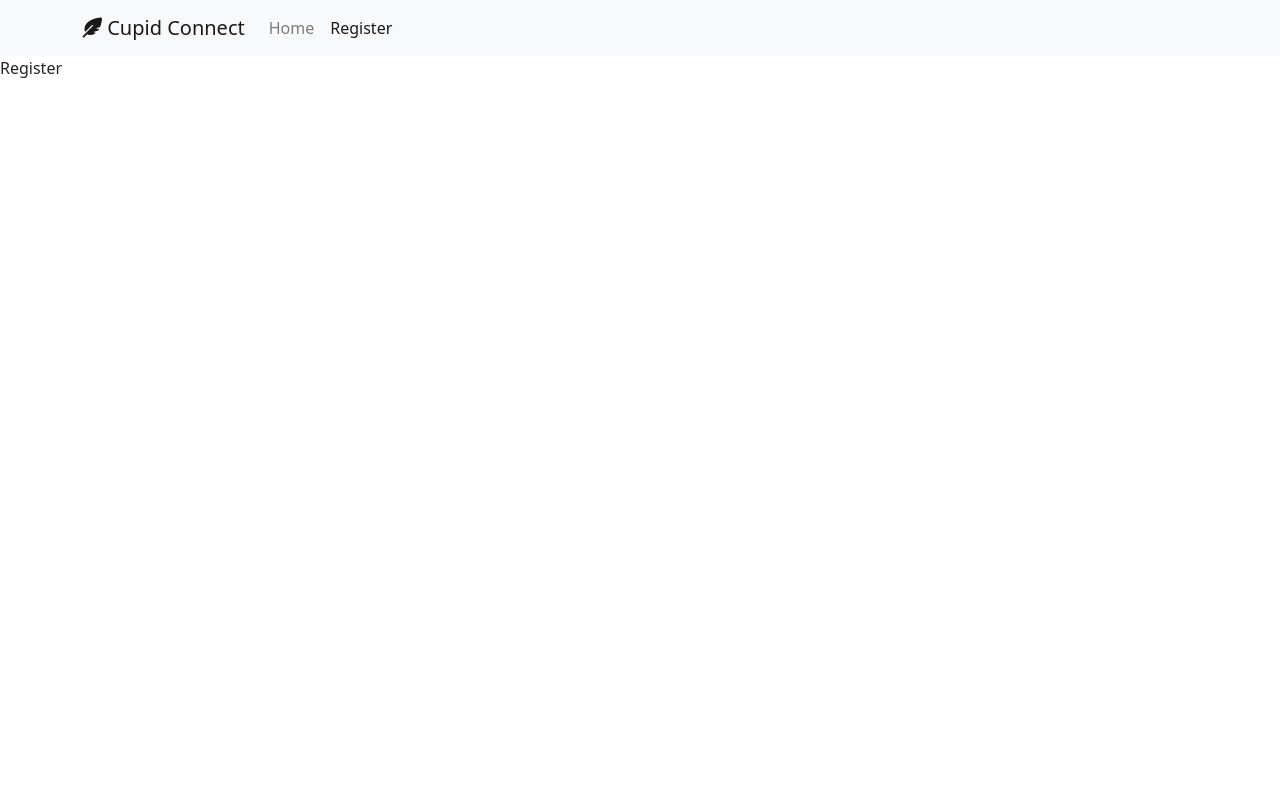
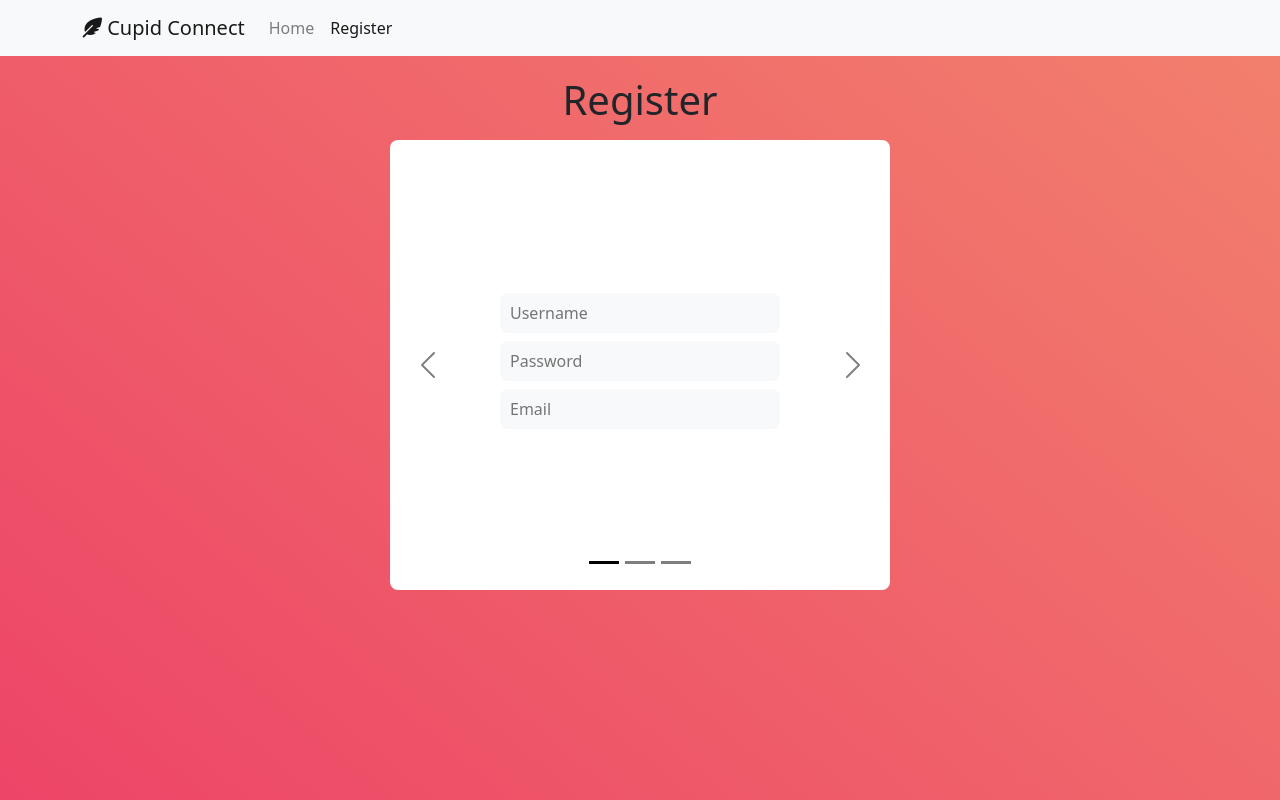
Before and after one commit to Sky-De/OPENSOURCE-projectHunter, a React (Create React App) app in the folder frontend/: page /register in a window 1280 px wide. Built offline with nearby package versions, Linux system fonts and the light colour scheme.

Commit message:
feat: building registration forms

```diff
--- a/frontend/package.json
+++ b/frontend/package.json
@@ -13,6 +13,8 @@
     "react-router-bootstrap": "^0.26.2",
     "react-router-dom": "^6.21.1",
     "react-scripts": "5.0.1",
+    "react-slick": "^0.29.0",
+    "slick-carousel": "^1.8.1",
     "web-vitals": "^2.1.4"
   },
   "scripts": {
--- a/frontend/src/App.css
+++ b/frontend/src/App.css
@@ -26,6 +26,7 @@ nav {
 }
 .left {
   left: 0;
+  background: var(--white);
 }
 .right {
   right: 0;
@@ -40,7 +41,7 @@ nav {
   text-align: center;
 }
 
-button {
+button.login-form {
   border: none;
   background: var(--primary);
   color: var(--white);
@@ -50,7 +51,7 @@ button {
   cursor: pointer;
   transition: all 100ms ease-in-out;
 }
-button:hover {
+button.login-form:hover {
   background: var(--tertiary);
 }
 
--- a/frontend/src/App.js
+++ b/frontend/src/App.js
@@ -71,16 +71,22 @@ function App() {
           </div>
           <br />
           <div className="mb-2">
-            <button className="mr-1" onClick={getUser}>
+            <button className="login-form mr-1" onClick={getUser}>
               Get User Info
             </button>
-            <button onClick={createUser}>Create a User</button> <br />
+            <button className="login-form" onClick={createUser}>
+              Create a User
+            </button>
+            <br />
           </div>
           <div className="mb-4">
-            <button className="mr-1" onClick={login}>
+            <button className="login-form mr-1" onClick={login}>
               Login
             </button>
-            <button onClick={logout}>Logout</button> <br />
+            <button className="login-form" onClick={logout}>
+              Logout
+            </button>{" "}
+            <br />
           </div>
           <h2>{text}</h2>
         </div>
--- /dev/null
+++ b/frontend/src/components/SimpleSlider.js
@@ -0,0 +1,106 @@
+import Carousel from "react-bootstrap/Carousel";
+
+function SimpleSlider() {
+  return (
+    <div className="d-flex justify-content-center">
+      <Carousel
+        className="d-flex justify-content-center align-items-center"
+        data-bs-theme="dark"
+        interval={null}
+      >
+        <Carousel.Item className="panel">
+          <div className="slider-item">
+            <div>
+              <input className="mb-2" type="text" placeholder="Username" />
+              <input className="mb-2" type="text" placeholder="Password" />
+              <input className="mb-2" type="text" placeholder="Email" />
+            </div>
+          </div>
+        </Carousel.Item>
+        <Carousel.Item className="panel">
+          <div className="slider-item d-flex justify-content-center">
+            <div>
+              <input className="mb-2" type="text" placeholder="First Name" />
+              <input
+                className="form-control mb-2"
+                id="date"
+                name="date"
+                placeholder="MM/DD/YYY"
+                type="date"
+              />
+              <select
+                class="custom-select my-1 mr-sm-2"
+                id="inlineFormCustomSelectPref"
+              >
+                <option selected>Choose...</option>
+                <option value="1">Male</option>
+                <option value="2">Female</option>
+                <option value="3">Non-binary</option>
+                <option value="3">Other</option>
+              </select>
+            </div>
+          </div>
+        </Carousel.Item>
+        <Carousel.Item className="panel">
+          <div className="slider-item d-flex justify-content-center">
+            <div>
+              <div class="form-check form-check-inline">
+                <input
+                  class="form-check-input"
+                  type="checkbox"
+                  id="inlineCheckbox1"
+                  value="option1"
+                />
+                <label class="form-check-label" for="inlineCheckbox1">
+                  Men
+                </label>
+              </div>
+              <div class="form-check form-check-inline">
+                <input
+                  class="form-check-input"
+                  type="checkbox"
+                  id="inlineCheckbox2"
+                  value="option2"
+                />
+                <label class="form-check-label" for="inlineCheckbox2">
+                  Women
+                </label>
+              </div>
+              <input
+                className="form-control mb-2"
+                id=""
+                name=""
+                placeholder="Age"
+                type="number"
+                min="18"
+                max="100"
+              />
+              <div>
+                <input
+                  className="form-control mb-2"
+                  id=""
+                  name=""
+                  placeholder="Min"
+                  type="number"
+                  min="18"
+                  max="100"
+                />
+                <input
+                  className="form-control mb-2"
+                  id=""
+                  name=""
+                  placeholder="Max"
+                  type="number"
+                  min="18"
+                  max="100"
+                />
+              </div>
+            </div>
+          </div>
+        </Carousel.Item>
+      </Carousel>
+    </div>
+  );
+}
+
+export default SimpleSlider;
--- /dev/null
+++ b/frontend/src/css/Register.css
@@ -0,0 +1,40 @@
+:root {
+  --gradient: linear-gradient(
+    40deg,
+    rgba(237, 67, 103, 1) 0%,
+    rgba(242, 127, 109, 1) 100%
+  );
+  --light-gray: #f8f9fa;
+  --dark-gray: #707070;
+  --white: #ffffff;
+  --primary: #ed4367;
+  --secondary: #f27f6d;
+  --tertiary: #c92a40;
+}
+
+.register {
+  background: rgb(237, 67, 103);
+  background: var(--gradient);
+  height: 100%;
+  width: 100%;
+  position: fixed;
+  padding-top: 20px;
+}
+
+.carousel-inner .carousel-item {
+  transition: -webkit-transform 0.3s ease;
+  transition: transform 0.3s ease;
+  transition: transform 0.3s ease, -webkit-transform 0.3s ease;
+}
+
+.slide {
+  padding: 15px;
+  background-color: var(--white);
+  border-radius: 0.5em;
+  width: 500px;
+  height: 450px;
+}
+
+.slider-item {
+  text-align: center;
+}
--- a/frontend/src/pages/Register.js
+++ b/frontend/src/pages/Register.js
@@ -1,9 +1,16 @@
 import React from "react";
+import "../css/Register.css";
+import SimpleSlider from "../components/SimpleSlider";
 
 const register = () => {
   return (
     <div className="register">
-      <div>Register</div>
+      <div className="container">
+        <h1 className="register-header d-flex justify-content-center mb-3">
+          Register
+        </h1>
+        <SimpleSlider />
+      </div>
     </div>
   );
 };
```
Also changed, not shown: 1 other file (tests, documents, lock files or other folders).
